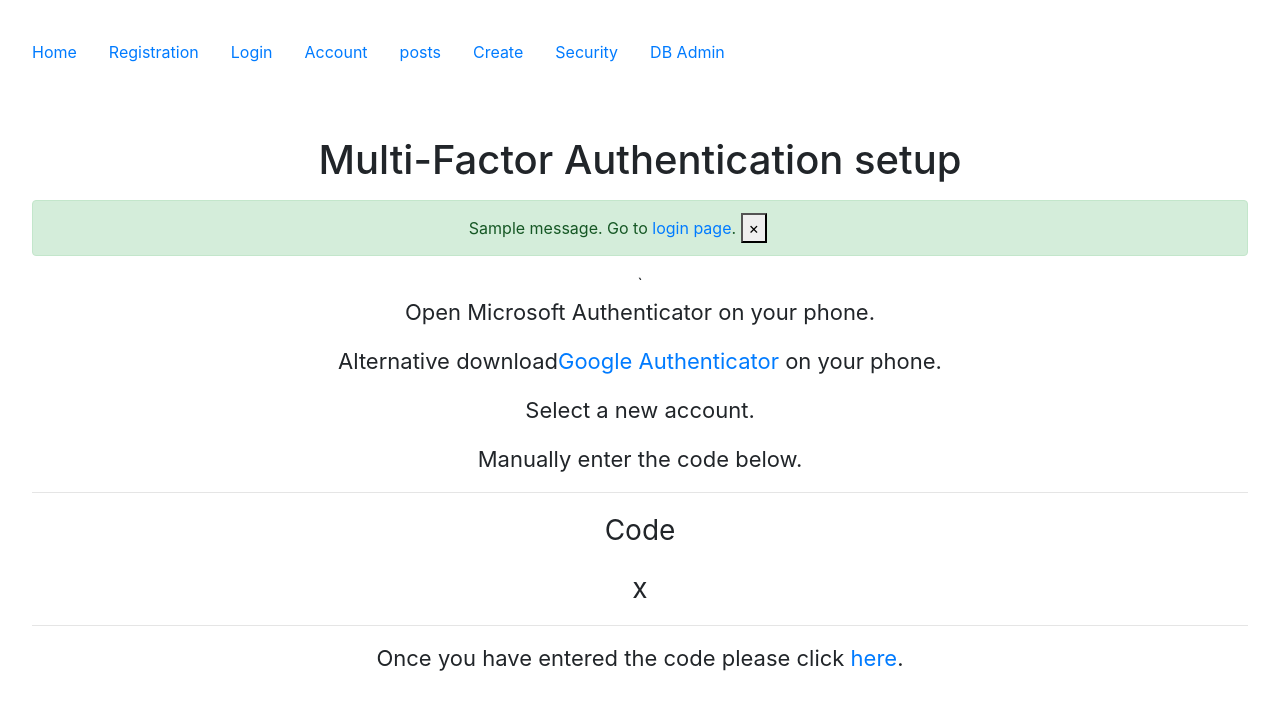
After one commit to JamesBeaumont28/CSC2031-coursework, a Flask app: template templates/accounts/MFA_setup.html in a window 1280 px wide. The commit adds this page. Shown: the top 710 px of the page. Run offline with Flask 3, Linux system fonts and the light colour scheme; the template is opened without the code that fills it: most values are stand-ins (such as "Sample title", 1, 10 or a date in 2020); one stand-in notice (Sample message) is shown.

```diff
--- a/accounts/forms.py
+++ b/accounts/forms.py
@@ -1,5 +1,6 @@
 from flask_wtf import FlaskForm
 from wtforms import StringField, PasswordField, SubmitField
+from wtforms.fields.numeric import IntegerField
 from wtforms.validators import DataRequired, EqualTo
 
 
@@ -15,4 +16,5 @@ class RegistrationForm(FlaskForm):
 class LoginForm(FlaskForm):
     email = StringField(validators=[DataRequired()])
     password = PasswordField(validators=[DataRequired()])
+    pin = StringField(validators=[DataRequired()])
     submit = SubmitField()
--- a/config.py
+++ b/config.py
@@ -81,7 +81,7 @@ class User(db.Model):
     phone = db.Column(db.String(100), nullable=False)
 
     #MFA info
-    MFAkey = db.Column(db.String(100), nullable=False)
+    MFAkey = db.Column(db.String(32), nullable=False)
     MFA_enabled = db.Column(db.Boolean(),nullable=False)
 
     # User posts
--- /dev/null
+++ b/templates/accounts/MFA_setup.html
@@ -0,0 +1,35 @@
+{% extends "base.html" %}
+
+{% block content %}
+    <h1>Multi-Factor Authentication setup</h1>
+    <div>
+        {% with messages = get_flashed_messages(with_categories=true) %}
+        {% for category, message in messages %}
+        <div class="alert alert-{{ category }} mt-3 alert-dismissible" role="alert">
+            {{ message }}. Go to <a href="{{ url_for('accounts.login') }}">login page</a>.
+            <button type="button" class="btn-close" data-bs-dismiss="alert"
+                    onclick=delete_flash(this)>
+                <span>&times;</span>
+            </button>
+        </div>
+        {% endfor %}
+`       {% endwith %}
+    </div>
+    <div style="align-items: center; font-size: 22px;">
+    <P>Open Microsoft Authenticator on your phone.</P>
+    <p>Alternative download<a href="https://play.google.com/store/apps/details?id=com.google.android.apps.authenticator2&hl=en-US">Google Authenticator</a> on your phone.</p>
+    <p>Select a new account.</p>
+    <p>Manually enter the code below.</p>
+    </div>
+    <div style="align-items: center; font-size: 28px;">
+        <hr>
+        <p>Code</p>
+        {{secret}}
+        <hr>
+
+    </div>
+    <div style ="align-items: center; font-size: 22px;">
+        <P>Once you have entered the code please click <a href="http://127.0.0.1:5000/login">here</a>.</P>
+    </div>
+
+{% endblock %}
--- a/templates/accounts/login.html
+++ b/templates/accounts/login.html
@@ -34,6 +34,8 @@
                                 {{ form.email(class="form-control") }}
                                 {{ form.password.label}}<span style="color: red">*</span>
                                 {{ form.password(class="form-control") }}
+                                {{ form.pin.label}}<span style="color: red">*</span>
+                                {{ form.pin(class="form-control") }}
                             </div>
                             <div class="form-group">
                                 <div class = "g-recaptcha" data-sitekey = "6LdgyVUqAAAAAOlpHkzRlx7dr2F0SYp3QTp5Mo96" ></div>
```
Also changed, not shown: accounts/views.py (+6 -4 lines), instance/csc2031blog.db.
